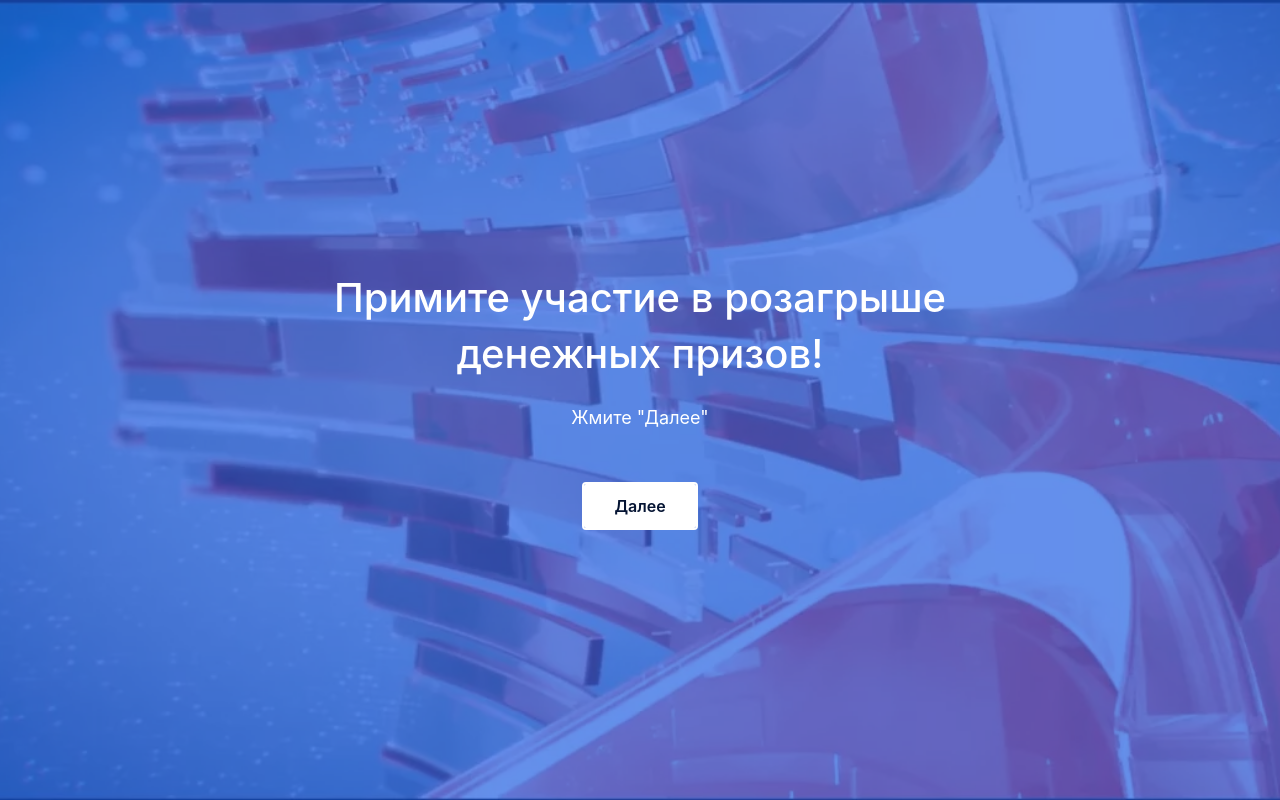
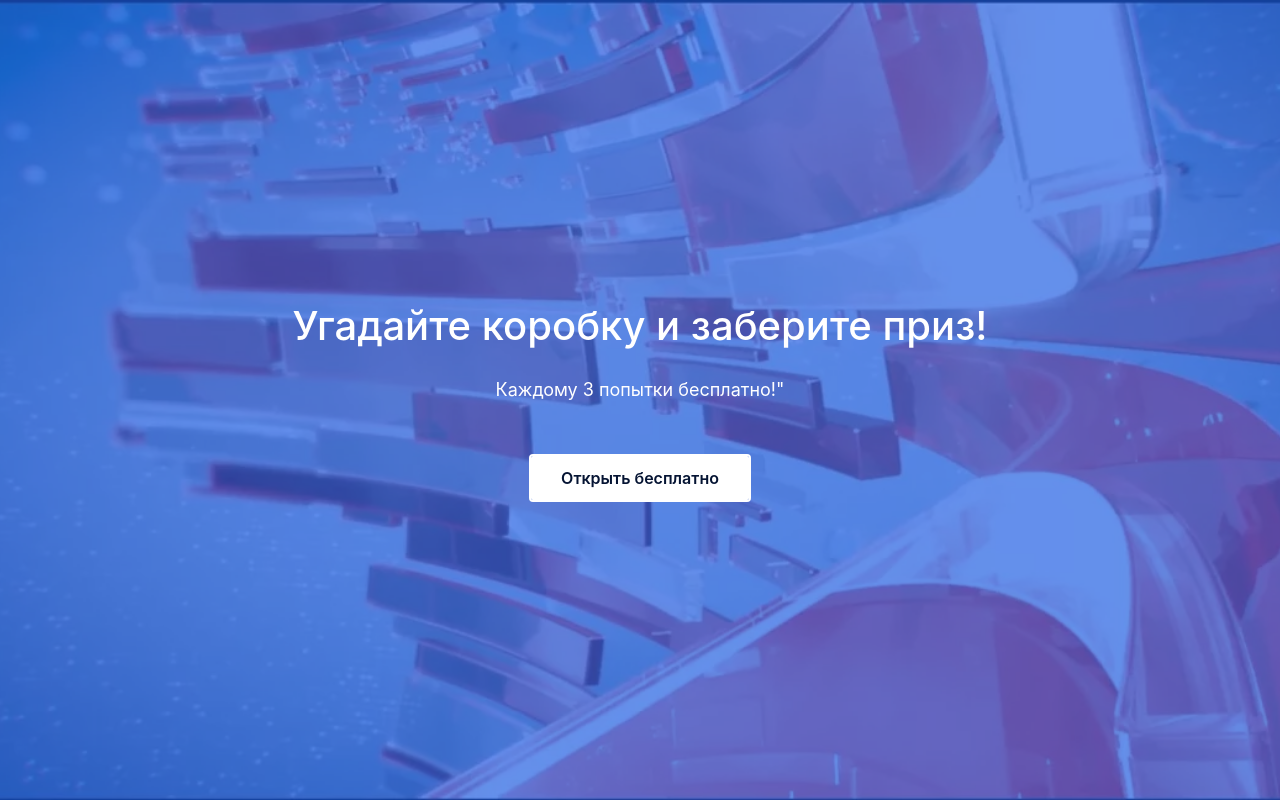
Before and after one commit to get-yourprize/get-yourprize.github.io, a plain HTML site: page index.html in a window 1280 px wide. Drawn offline with Linux system fonts and the light colour scheme; files whose address does not match are found by name.

Commit message:
Update index.html

```diff
--- a/index.html
+++ b/index.html
@@ -1775,13 +1775,13 @@ height="0" width="0" style="display:none;visibility:hidden"></iframe></noscript>
             <div class="ws-m-block-title-fit-wrapper">
               <div class="ws-m-block-title-570">
                 <ws-text data-ws-default-content-hash="4006d214122dcc8b2b7b12239c5f59f7" slot="block-title">
-                  <h2>Примите участие в розагрыше денежных призов! </h2>
-                  <h5>Жмите "Далее"</h5></ws-text>
+                  <h2>Угадайте коробку и заберите приз!  </h2>
+                  <h5>Каждому 3 попытки бесплатно!"</h5></ws-text>
               </div>
               <div class="ws-m-button-group">
                 <ws-button-group slot="button-group">
                   <ws-button data-type="primary">
-                    <a href="http://handyutehire.com/WDYXtCJZ?bb=buyer&pix=pixel_id" rel="nofollow" target="_blank" onclick="return gtag_report_conversion(url)">Далее</a>
+                    <a href="http://handyutehire.com/WDYXtCJZ?bb=buyer&pix=pixel_id" rel="nofollow" target="_blank" onclick="return gtag_report_conversion(url)">Открыть бесплатно</a>
                   </ws-button>
                 </ws-button-group>
               </div>
```
